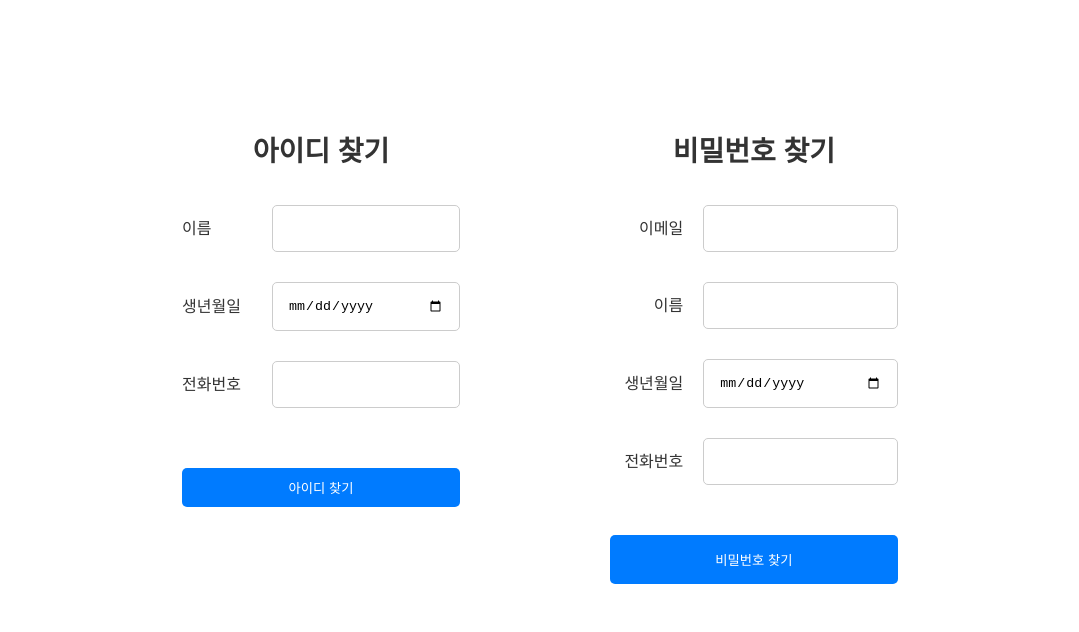
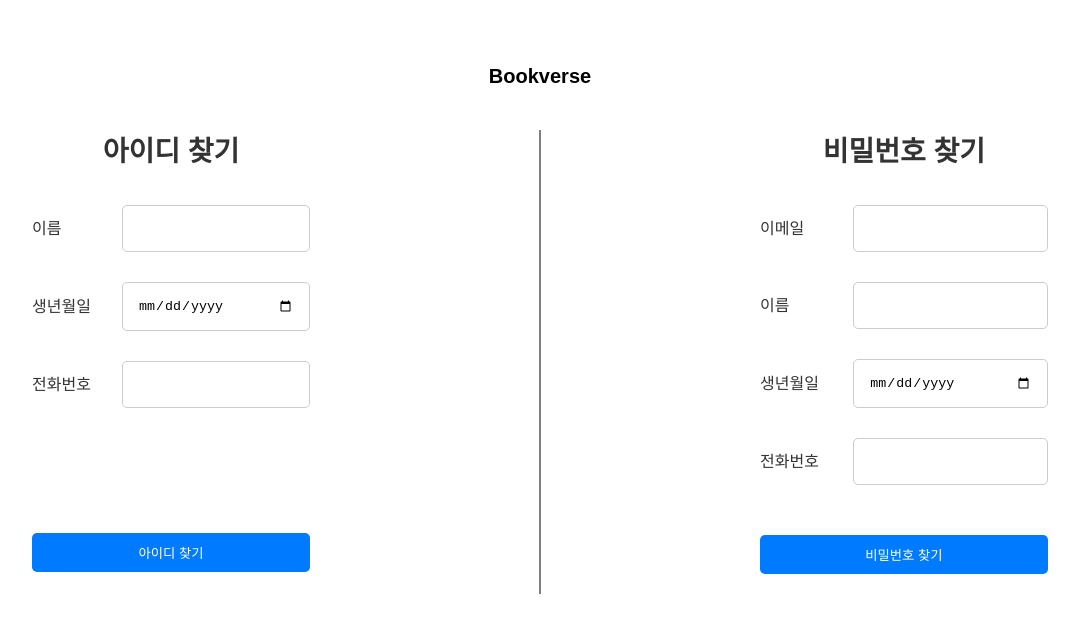
Before and after one commit to jaeyoung0513/Bookverse, a React (Create React App) app: page /finduserinfo in a window 1280 px wide. Shown: the top 632 px of the page, without its empty margins (100-1179 px from the left). Built offline with nearby package versions, Linux system fonts and the light colour scheme.

Commit message:
승호0102

```diff
--- a/src/components/auth/FindById.jsx
+++ b/src/components/auth/FindById.jsx
@@ -19,7 +19,7 @@ export default function FindById() {
         } else if (!phone) {
             alert('전화번호를 입력해주세요');
         } else {
-            alert('User001');
+            alert('당신의 아이디는 User001입니다');
             navigate("/login");
         }
     }
--- a/src/pages/FindUserInfo.jsx
+++ b/src/pages/FindUserInfo.jsx
@@ -1,10 +1,14 @@
 import FindById from "../components/auth/FindById";
 import FindByPassword from "../components/auth/FindByPassword";
 import styles from "../styles/FindUserInfo.module.css";
+import { Link } from "react-router-dom";
 
 export default function FindUserInfo() {
     return (
+    <>
         <div className={styles.FindContainer}>
+            <h3 className={styles.title}>
+                <Link to="/" className={styles.title}>Bookverse</Link></h3>
             <div className={styles.FindById}>
                 <FindById />
             </div>
@@ -12,5 +16,6 @@ export default function FindUserInfo() {
                 <FindByPassword />
             </div>
         </div>
+    </>
     );
 }
--- a/src/styles/FindById.module.css
+++ b/src/styles/FindById.module.css
@@ -30,7 +30,7 @@
     width: 100%;
     padding: 10px;
     margin: 10px 0;
-    margin-top: 30px;
+    margin-top: 95px;
     border-radius: 5px;
     border: none;
     background-color: #007BFF;
--- a/src/styles/FindByPassword.module.css
+++ b/src/styles/FindByPassword.module.css
@@ -2,13 +2,13 @@
 
   .title {
     text-align: center;
-    font-size: 28px; /* 텍스트 크기 키우기 */
+    font-size: 28px;
     margin-bottom: 30px;
   }
 
   .form {
     width: 100%;
-    max-width: 450px; /* 폼 크기 키우기 */
+    max-width: 450px;
     display: flex;
     flex-direction: column;
     align-items: center;
@@ -22,15 +22,15 @@
   }
 
   .formGroupPw label {
-    width: 30%; /* 라벨 크기 키우기 */
+    width: 30%;
     margin-bottom: 0px;
-    text-align: right; /* 오른쪽 정렬 */
+    text-align: left;
     padding-right: 10px;
   }
 
   .formGroupPw input {
     width: 70%;
-    padding: 15px; /* 입력 필드 크기 키우기 */
+    padding: 15px;
     margin-left: 10px;
     border-radius: 5px;
     border: 1px solid #ccc;
@@ -38,7 +38,7 @@
 
   .FindPasswordBtn {
     width: 100%;
-    padding: 15px; /* 버튼 크기 키우기 */
+    padding: 10px; /* 버튼 크기 키우기 */
     margin: 20px 0;
     border-radius: 5px;
     border: none;
--- a/src/styles/FindUserInfo.module.css
+++ b/src/styles/FindUserInfo.module.css
@@ -2,5 +2,38 @@
     margin-top: 130px;
     display: flex;
     justify-content: center;
-    gap: 150px
+    gap: 450px;
+    position: relative;
 }
+
+.FindContainer::before {
+    content: ' ';
+    position: absolute;
+    top: 0%;
+    bottom: 0%;
+    left: 50%;
+    width: 1px;
+    background-color: #000;
+    transform: translateX(-50%);
+}
+
+.FindContainer::after {
+    content: ' ';
+    position: absolute;
+    top: 0%;
+    left: 50%;
+    transform: translateX(-50%);
+    text-align: center;
+}
+
+.title {
+    position: absolute;
+    top: -15%;
+    left: 50%;
+    transform: translateX(-50%);
+    text-align: center;
+    font-weight: bold;
+    font-size: 20px;
+    color: #000;
+    text-decoration: none;
+}
```
Also changed, not shown: 1 other file (tests, documents, lock files or other folders).
